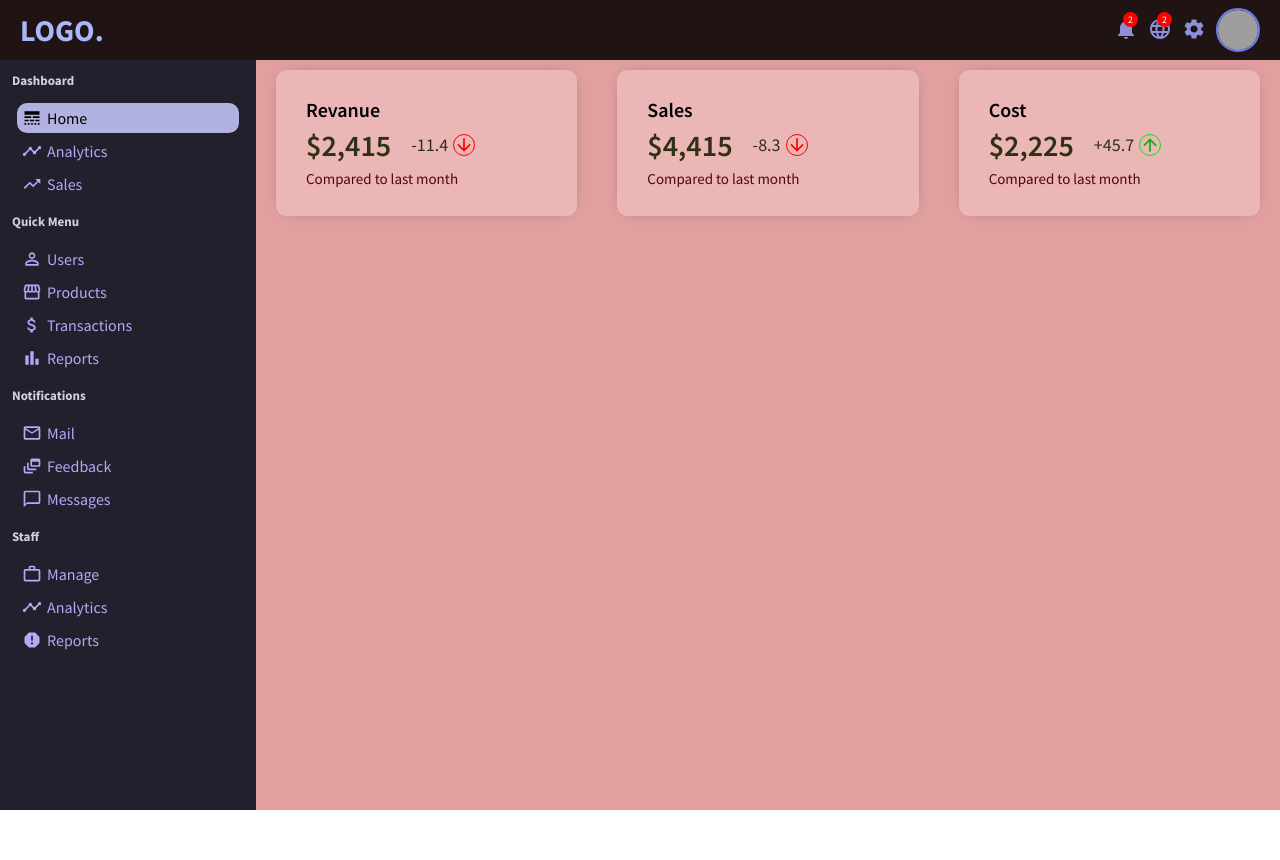
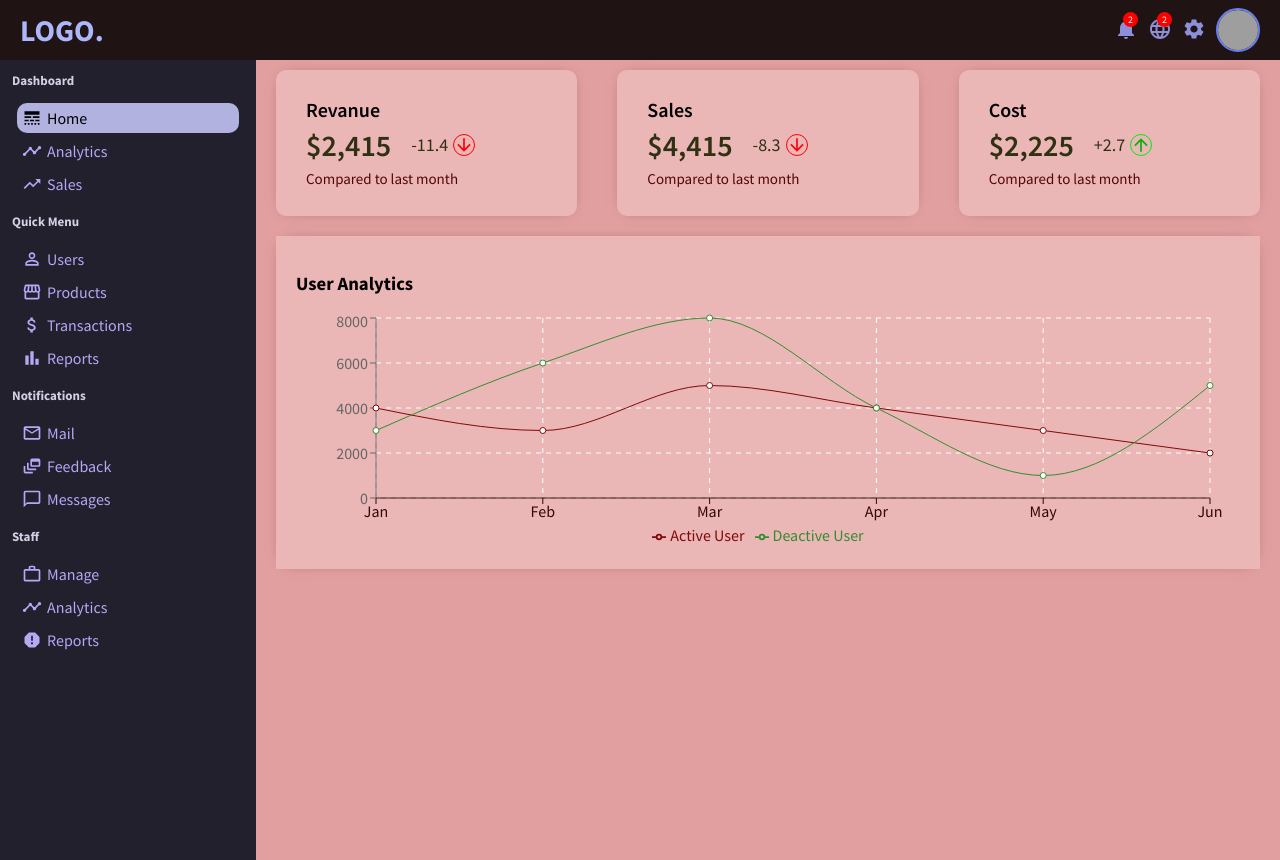
Before and after one commit to Erfan-Ebrahimi/dashboard-er, a React (Create React App) app: page / in a window 1280 px wide. Before the commit the page ends 810 px from the top, so only its background shows below. Built offline with nearby package versions, Linux system fonts and the light colour scheme; grey boxes are pictures that could not be loaded.

Commit message:
Chart added

```diff
--- /dev/null
+++ b/src/components/chart/Chart.jsx
@@ -0,0 +1,27 @@
+import React from 'react';
+import "./chart.scss";
+
+import { LineChart, Line, XAxis, YAxis, CartesianGrid, Tooltip, Legend, ResponsiveContainer } from 'recharts';
+
+
+const Chart = ({title,grid,data,dataKey1,dataKey2}) => {
+
+  return (
+    <div className='chart'>
+        <h3 className='chartTitle'>{title}</h3>
+        <ResponsiveContainer width="100%" aspect={4 / 1 }>
+        <LineChart width={500} height={300} data={data} margin={{ top: 5, right: 30, left: 20, bottom: 5}}>
+          {grid && <CartesianGrid strokeDasharray="5 5"  stroke="#fefefe"/>}
+          <XAxis dataKey="name" stroke='#320707' />
+          <YAxis />
+          <Tooltip />
+          <Legend />
+          <Line type="monotone" dataKey={dataKey1} stroke="#800909" activeDot={{ r: 8 }} />
+          <Line type="monotone" dataKey={dataKey2} stroke="#338d30" />
+        </LineChart>
+      </ResponsiveContainer>
+    </div>
+  )
+}
+
+export default Chart
--- /dev/null
+++ b/src/components/chart/chart.scss
@@ -0,0 +1,13 @@
+.chart{
+    background: #338d30;
+    margin: 20px;
+    padding: 20px;
+    -webkit-box-shadow: 0px 0px 15px -10px rgba(0, 0, 0, 0.75);
+    box-shadow: 0px 0px 15px -10px rgba(0, 0, 0, 0.75);
+    background: rgba(241, 193, 193, 0.678);
+
+    .chartTitle{
+        margin-bottom: 20px;
+    }
+
+}
--- a/src/components/featuredInfo/FeaturedInfo.jsx
+++ b/src/components/featuredInfo/FeaturedInfo.jsx
@@ -34,7 +34,7 @@ const FeaturedInfo = () => {
         <div className="featuredMoneyContainer">
           <span className="featuredMoney">$2,225</span>
           <span className="featuredMoneyRate">
-            <span>+45.7</span><ArrowUpwardIcon className="featuredIcon"/>
+            <span>+2.7</span><ArrowUpwardIcon className="featuredIcon"/>
           </span>
         </div>
         <span className="featuredSub">Compared to last month</span>
--- a/src/components/sidebar/sidebar.scss
+++ b/src/components/sidebar/sidebar.scss
@@ -1,6 +1,6 @@
 .sidebar {
   flex: 1;
-  height: calc(100vh - 50px);
+  height: calc(100vh);
   // height: 100%;
   background-color: rgb(34, 32, 44);
   position: sticky;
--- a/src/dummyData.js
+++ b/src/dummyData.js
@@ -2,50 +2,32 @@ export const userData = [
     {
       name: "Jan",
       "Active User": 4000,
+      "Deactive User":3000,
     },
     {
       name: "Feb",
       "Active User": 3000,
+      "Deactive User":6000,
     },
     {
       name: "Mar",
       "Active User": 5000,
+      "Deactive User":8000,
     },
     {
       name: "Apr",
       "Active User": 4000,
+      "Deactive User":4000,
     },
     {
       name: "May",
       "Active User": 3000,
+      "Deactive User":1000,
     },
     {
       name: "Jun",
       "Active User": 2000,
-    },
-    {
-      name: "Jul",
-      "Active User": 4000,
-    },
-    {
-      name: "Agu",
-      "Active User": 3000,
-    },
-    {
-      name: "Sep",
-      "Active User": 4000,
-    },
-    {
-      name: "Oct",
-      "Active User": 1000,
-    },
-    {
-      name: "Nov",
-      "Active User": 4000,
-    },
-    {
-      name: "Dec",
-      "Active User": 3000,
+      "Deactive User":5000,
     },
   ];
 
--- a/src/pages/home/Home.jsx
+++ b/src/pages/home/Home.jsx
@@ -2,8 +2,11 @@ import React from 'react';
 
 // ---------- COMPONENTS -----------//
 import FeaturedInfo from '../../components/featuredInfo/FeaturedInfo';
+import Chart from '../../components/chart/Chart';
 
 
+// ---------- DATA -----------//
+import {userData} from "../../dummyData"
 // ---------- STYLE -----------//
 import "./home.scss";
 
@@ -11,6 +14,7 @@ const Home = () => {
   return (
     <div className='home'>
       <FeaturedInfo/>
+      <Chart data={userData} title="User Analytics" dataKey1="Active User" dataKey2="Deactive User"  grid/>
     </div>
   )
 }
```
